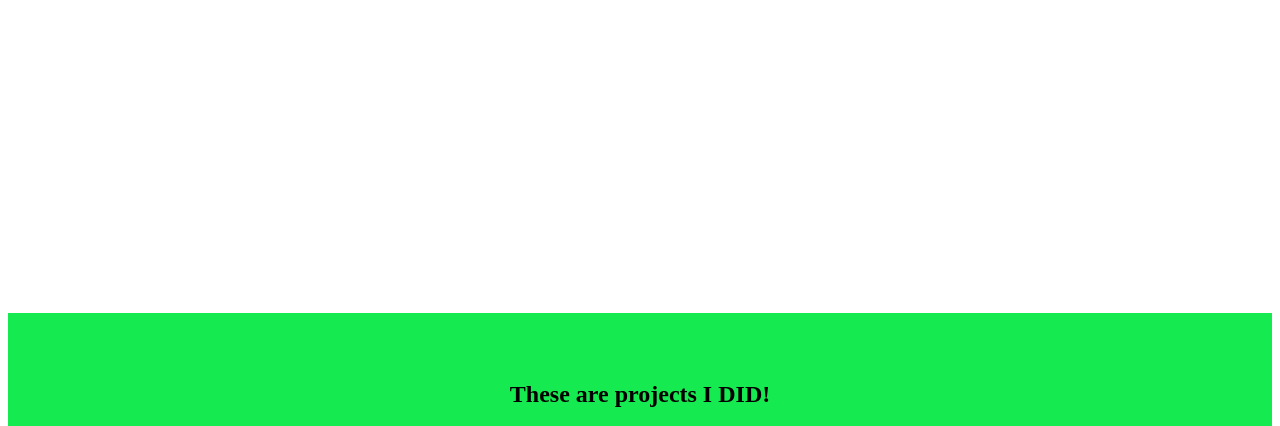
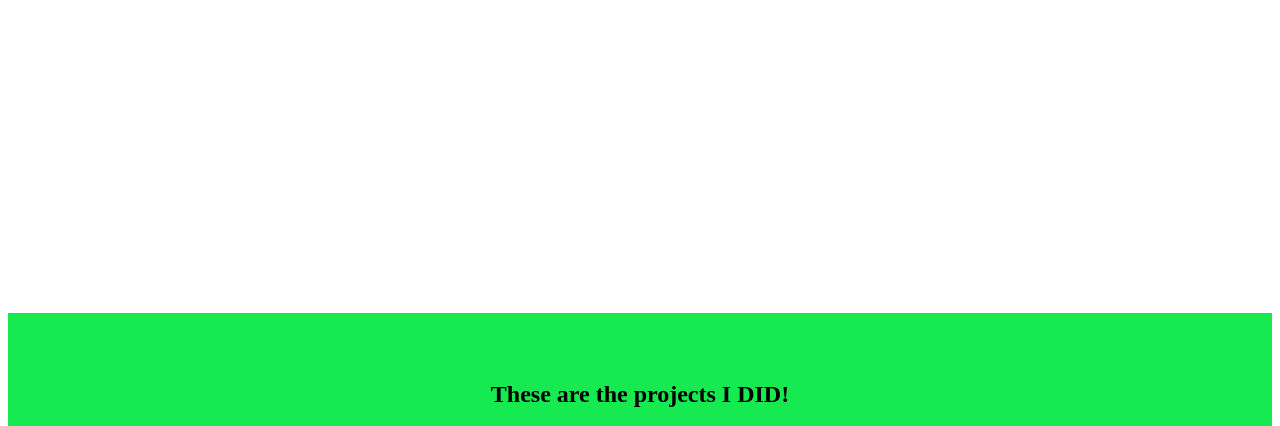
Before and after one commit to brokoliweb/personalPoirtfolio, a plain HTML site: page index.html in a window 1280 px wide. Shown: the part 495-921 px from the top of the page. Drawn offline with Linux system fonts and the light colour scheme.

Commit message:
add the word "the" to projects h2

```diff
--- a/index.html
+++ b/index.html
@@ -19,7 +19,7 @@
         <p>I am gonna destroy your planet!</p>
     </section>
     <section id="projects">
-        <h2>These are projects I DID!</h2>
+        <h2>These are the projects I DID!</h2>
 
         <div class="grid"><a href="https://codepen.io/brokoliweb/full/gOMQZyo" target="_blank" class="project-tile"><img id="tribute-img" src="https://github.com/brokoliweb/personalPoirtfolio/blob/main/media/project001.png?raw=true" alt="Tribute Page Project"><p class="project-title" id="tribute-title">Tribute Page</p></a>
 
```
